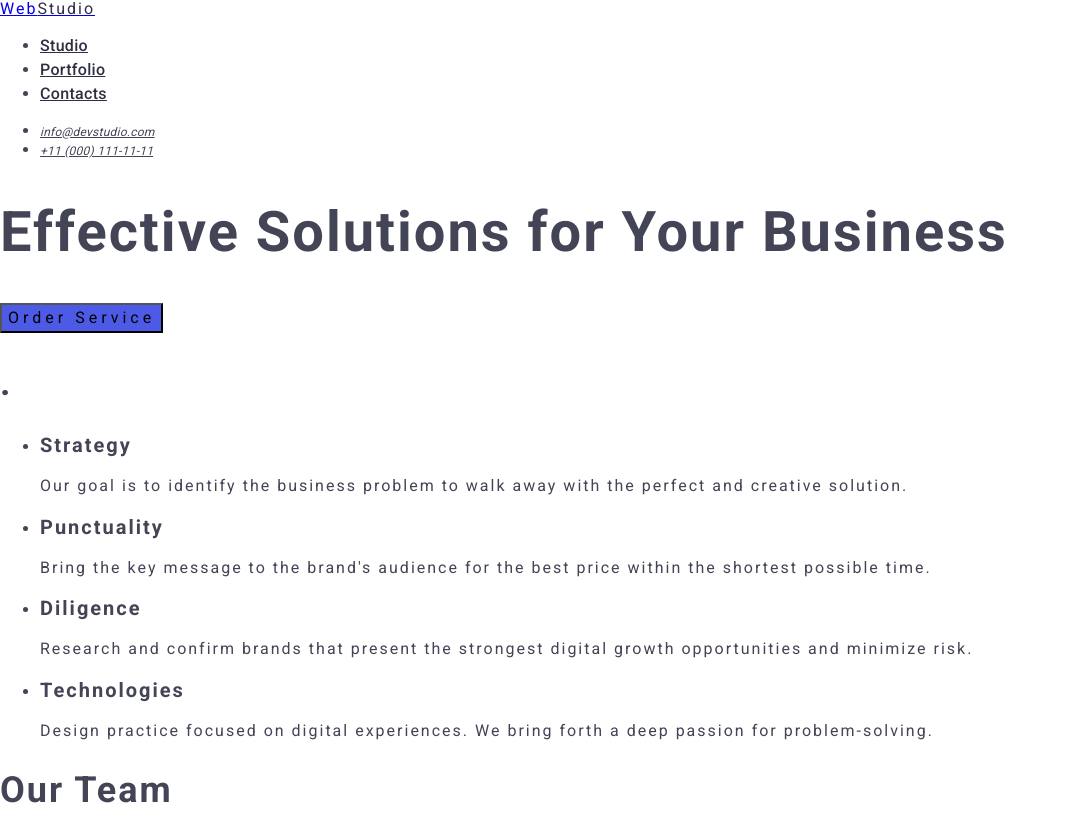
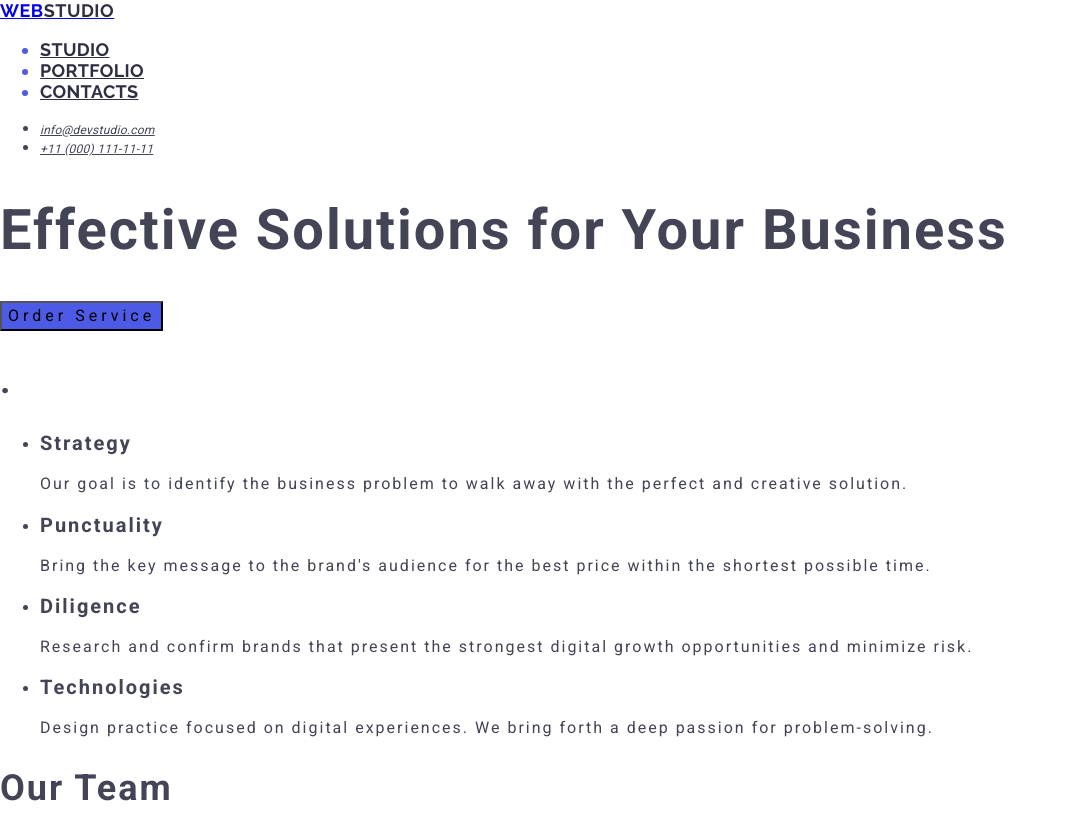
Before and after one commit to LAS-CH/goit-markup-hw-02, a plain HTML site: page index.html in a window 1280 px wide. Shown: the top 814 px of the page, without its empty margins (0-1067 px from the left). Drawn offline with nearby package versions, Linux system fonts and the light colour scheme.

Commit message:
Update styles.css

```diff
--- a/css/styles.css
+++ b/css/styles.css
@@ -1,4 +1,4 @@
-.brend-text {
+.nav-nav{
     font-family: "Raleway", sans-serif;
         font-weight: 700;
         font-size: 18px;
@@ -7,7 +7,6 @@
         text-transform: uppercase;
         color: #4d5ae5;
 }
-
 .span-st {
     color: #2E2F42;
 }
@@ -15,9 +14,7 @@
 .navig-link {
     color: #2E2F42;
     font-weight: 500;
-    font-size: 16px;
     letter-spacing: 0.02em;
-    line-height: 1.5;
 }
 
 .navig-link:hover {
```
